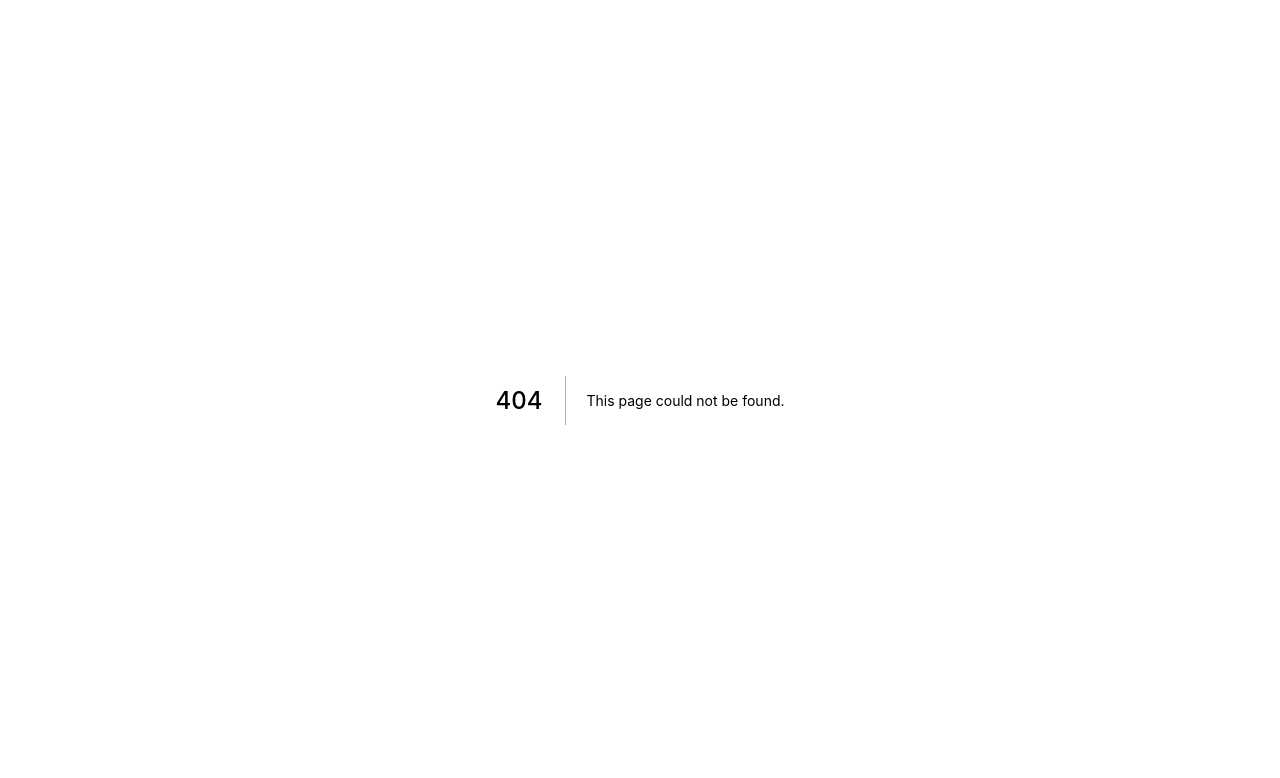
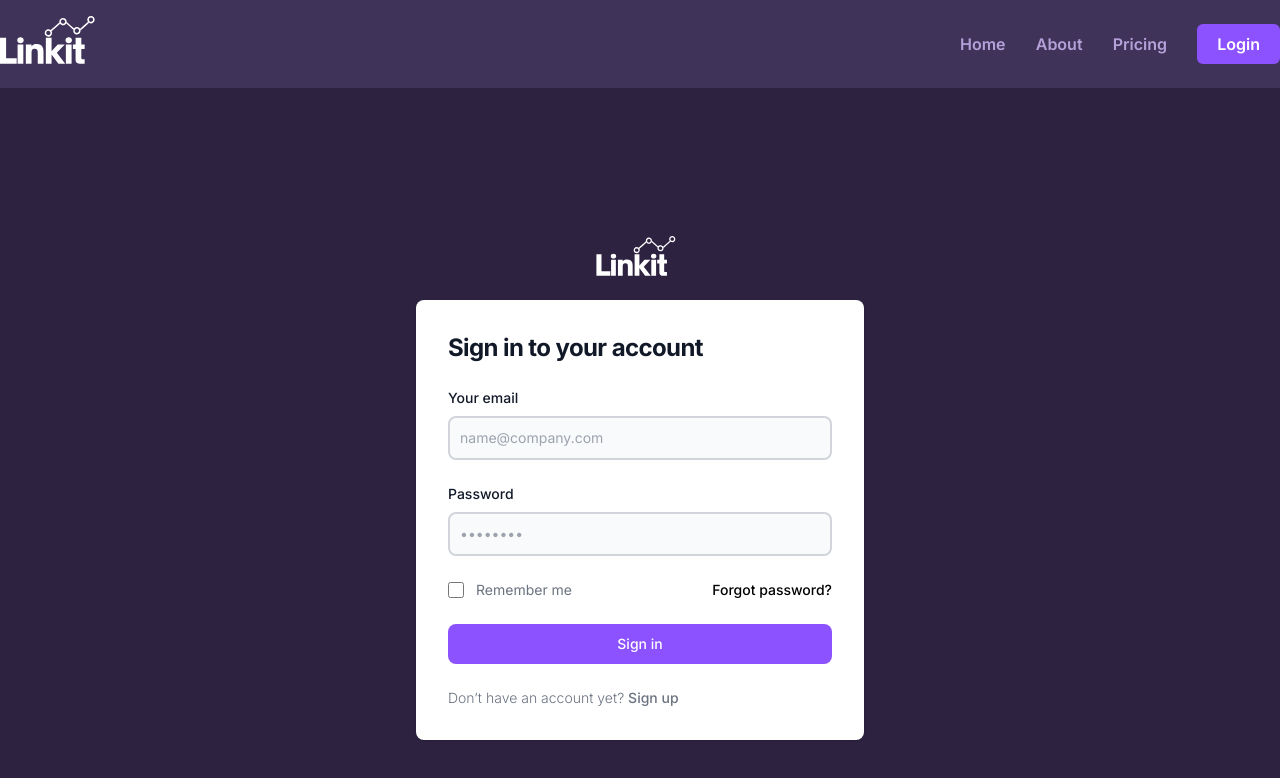
Before and after one commit to tejaswankalluri/LinkIt-Frontend, a Next.js app: page /signin in a window 1280 px wide. Before the commit this address had no page. Shown: the top 778 px of the page. Built offline with nearby package versions, Linux system fonts and the light colour scheme.

Commit message:
added signin page

```diff
--- a/package.json
+++ b/package.json
@@ -11,9 +11,11 @@
         "prepare": "husky install"
     },
     "dependencies": {
+        "formik": "^2.2.9",
         "next": "12.1.6",
         "react": "18.1.0",
-        "react-dom": "18.1.0"
+        "react-dom": "18.1.0",
+        "yup": "^0.32.11"
     },
     "devDependencies": {
         "autoprefixer": "^10.4.7",
--- /dev/null
+++ b/pages/signin/index.js
@@ -0,0 +1,127 @@
+import React from 'react';
+import Link from 'next/link';
+import { useFormik } from 'formik';
+import * as Yup from 'yup';
+import Navbar from '../../components/navbar';
+
+function Signin() {
+    const formik = useFormik({
+        initialValues: {
+            email: '',
+            password: '',
+        },
+        validationSchema: Yup.object({
+            email: Yup.string().email('Invaild Email address').required('Email is required'),
+            password: Yup.string()
+                .required('Password is required')
+                .matches(
+                    /^(?=.*[a-z])(?=.*[A-Z])(?=.*[0-9])(?=.*[!@#\$%\^&\*])(?=.{8,})/,
+                    'Must Contain 8 Characters, 1 Uppercase, 1 Lowercase, 1 Number and 1 Special Case Character',
+                ),
+        }),
+        onSubmit: (values) => {
+            alert(JSON.stringify(values, null, 2));
+        },
+    });
+    return (
+        <>
+            <Navbar />
+            <section className="bg-darkbgvoilet">
+                <div className="flex flex-col items-center justify-center px-6 py-8 mx-auto md:h-screen lg:py-0">
+                    <a href="#" className="flex items-center mb-6 text-2xl font-semibold text-gray-900">
+                        <img className="w-20 h-10 mr-2" src="/nav_logo.svg" alt="logo" />
+                    </a>
+                    <div className="w-full bg-white rounded-lg shadow md:mt-0 sm:max-w-md xl:p-0">
+                        <div className="p-6 space-y-4 md:space-y-6 sm:p-8">
+                            <h1 className="text-xl font-bold leading-tight tracking-tight text-gray-900 md:text-2xl">
+                                Sign in to your account
+                            </h1>
+                            <form className="space-y-4 md:space-y-6" onSubmit={formik.handleSubmit}>
+                                <div>
+                                    <label htmlFor="email" className="block mb-2 text-sm font-medium text-gray-900">
+                                        Your email
+                                    </label>
+                                    <input
+                                        type="email"
+                                        name="email"
+                                        id="email"
+                                        className="bg-gray-50 border-2 border-gray-300 text-gray-900 sm:text-sm rounded-lg focus:ring-voilet focus:border-voilet block w-full p-2.5 outline-none"
+                                        placeholder="name@company.com"
+                                        onChange={formik.handleChange}
+                                        onBlur={formik.handleBlur}
+                                        value={formik.values.email}
+                                        required=""
+                                    />
+                                    {formik.touched.email && formik.errors.email ? (
+                                        <p className="mt-2 text-sm text-red-600 dark:text-red-500">
+                                            <span className="font-medium">Oh, snapp!</span> {formik.errors.email}
+                                        </p>
+                                    ) : null}
+                                </div>
+                                <div>
+                                    <label htmlFor="password" className="block mb-2 text-sm font-medium text-gray-900 ">
+                                        Password
+                                    </label>
+                                    <input
+                                        type="password"
+                                        name="password"
+                                        id="password"
+                                        placeholder="••••••••"
+                                        onBlur={formik.handleBlur}
+                                        onChange={formik.handleChange}
+                                        value={formik.values.password}
+                                        className="bg-gray-50 border-2 border-gray-300 text-gray-900 sm:text-sm rounded-lg focus:ring-voilet focus:border-voilet block w-full p-2.5 outline-none"
+                                        required=""
+                                    />
+                                    {formik.touched.password && formik.errors.password ? (
+                                        <p className="mt-2 text-sm text-red-600 dark:text-red-500">
+                                            {formik.errors.password}
+                                        </p>
+                                    ) : null}
+                                </div>
+                                <div className="flex items-center justify-between">
+                                    <div className="flex items-start">
+                                        <div className="flex items-center h-5">
+                                            <input
+                                                id="remember"
+                                                aria-describedby="remember"
+                                                type="checkbox"
+                                                className="w-4 h-4 border border-gray-300 rounded bg-gray-50 focus:ring-3 focus:ring-primary-300"
+                                                required=""
+                                            />
+                                        </div>
+                                        <div className="ml-3 text-sm">
+                                            <label htmlFor="remember" className="text-gray-500">
+                                                Remember me
+                                            </label>
+                                        </div>
+                                    </div>
+                                    <a href="#" className="text-sm font-medium text-primary-600 hover:underline">
+                                        Forgot password?
+                                    </a>
+                                </div>
+                                <button
+                                    type="submit"
+                                    className="w-full text-white bg-voilet hover:bg-primary-700 focus:ring-4 focus:outline-none focus:ring-primary-300 font-medium rounded-lg text-sm px-5 py-2.5 text-center disabled:bg-gray-500"
+                                    disabled={!formik.isValid}
+                                >
+                                    Sign in
+                                </button>
+                                <p className="text-sm font-light text-gray-500">
+                                    Don’t have an account yet?{' '}
+                                    <Link href="/signup">
+                                        <span className="font-medium text-primary-600 hover:underline cursor-pointer">
+                                            Sign up
+                                        </span>
+                                    </Link>
+                                </p>
+                            </form>
+                        </div>
+                    </div>
+                </div>
+            </section>
+        </>
+    );
+}
+
+export default Signin;
```
Also changed, not shown: 1 other file (tests, documents, lock files or other folders).
